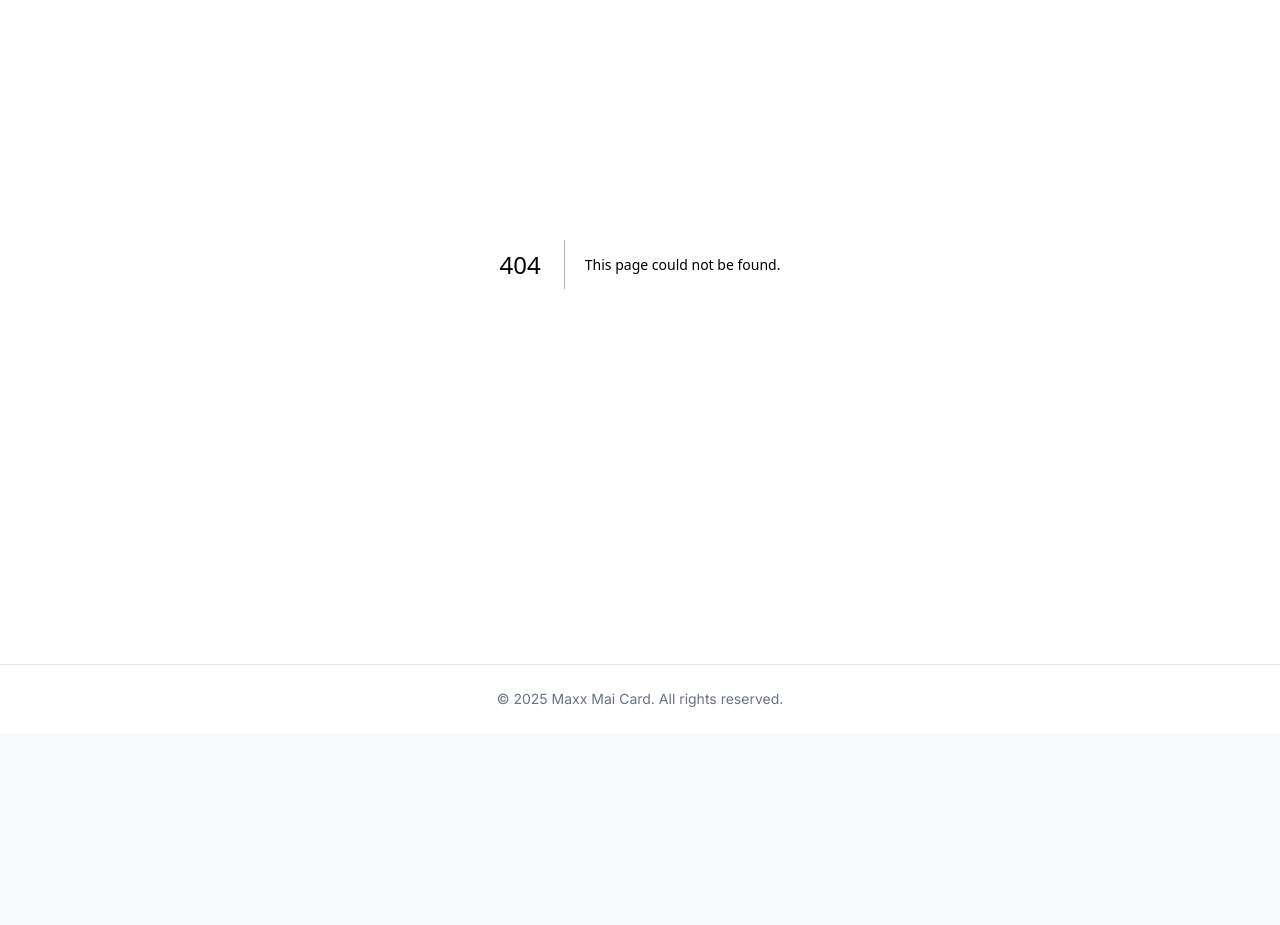
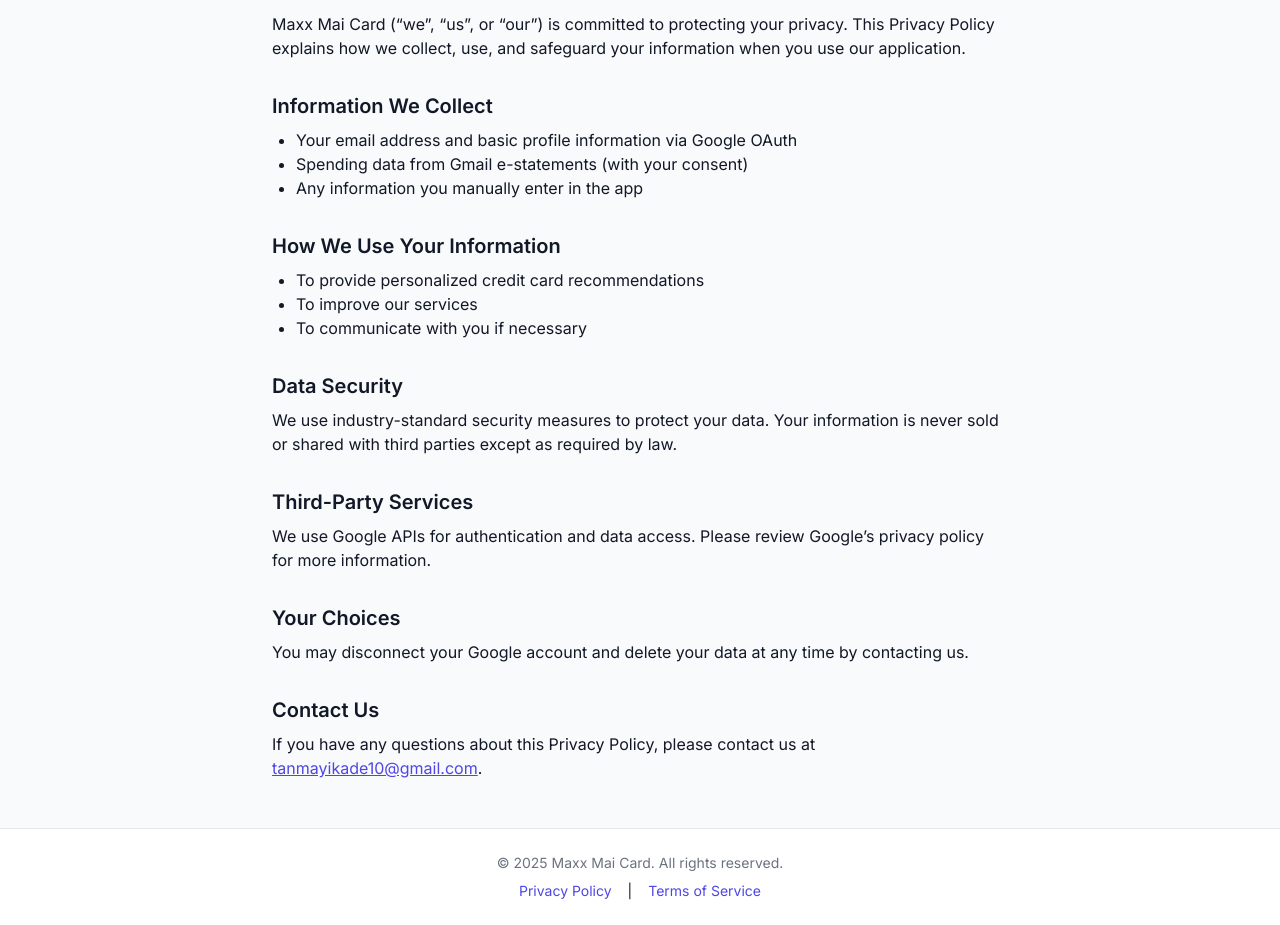
Before and after one commit to tanmayikade/credit-card-recommender, a Next.js app in the folder frontend/: page /privacy-policy in a window 1280 px wide. Before the commit this address had no page. Shown: the part 200-1125 px from the top of the page. Before the commit the page ends 933 px from the top, so only its background shows below. Built offline with nearby package versions, Linux system fonts and the light colour scheme.

Commit message:
added privacy-policy and terms.

```diff
--- a/frontend/components/Layout.tsx
+++ b/frontend/components/Layout.tsx
@@ -97,6 +97,11 @@ const Layout: React.FC<LayoutProps> = ({ children }) => {
           <p className="text-center text-sm text-gray-500 dark:text-gray-400">
             &copy; {new Date().getFullYear()} Maxx Mai Card. All rights reserved.
           </p>
+          <div className="mt-2 flex justify-center gap-4 text-sm">
+            <a href="/privacy-policy" className="text-primary-600 hover:underline">Privacy Policy</a>
+            <span>|</span>
+            <a href="/terms" className="text-primary-600 hover:underline">Terms of Service</a>
+          </div>
         </div>
       </footer>
     </div>
--- /dev/null
+++ b/frontend/pages/privacy-policy.tsx
@@ -0,0 +1,48 @@
+import Head from "next/head"
+
+export default function PrivacyPolicy() {
+  return (
+    <>
+      <Head>
+        <title>Privacy Policy | Maxx Mai Card</title>
+      </Head>
+      <div className="max-w-3xl mx-auto px-4 py-12">
+        <h1 className="text-3xl font-bold mb-6">Privacy Policy</h1>
+        <p className="mb-4">
+          <strong>Effective Date:</strong> {new Date().getFullYear()}-05-14
+        </p>
+        <p className="mb-4">
+          Maxx Mai Card (“we”, “us”, or “our”) is committed to protecting your privacy. This Privacy Policy explains how we collect, use, and safeguard your information when you use our application.
+        </p>
+        <h2 className="text-xl font-semibold mt-8 mb-2">Information We Collect</h2>
+        <ul className="list-disc ml-6 mb-4">
+          <li>Your email address and basic profile information via Google OAuth</li>
+          <li>Spending data from Gmail e-statements (with your consent)</li>
+          <li>Any information you manually enter in the app</li>
+        </ul>
+        <h2 className="text-xl font-semibold mt-8 mb-2">How We Use Your Information</h2>
+        <ul className="list-disc ml-6 mb-4">
+          <li>To provide personalized credit card recommendations</li>
+          <li>To improve our services</li>
+          <li>To communicate with you if necessary</li>
+        </ul>
+        <h2 className="text-xl font-semibold mt-8 mb-2">Data Security</h2>
+        <p className="mb-4">
+          We use industry-standard security measures to protect your data. Your information is never sold or shared with third parties except as required by law.
+        </p>
+        <h2 className="text-xl font-semibold mt-8 mb-2">Third-Party Services</h2>
+        <p className="mb-4">
+          We use Google APIs for authentication and data access. Please review Google’s privacy policy for more information.
+        </p>
+        <h2 className="text-xl font-semibold mt-8 mb-2">Your Choices</h2>
+        <p className="mb-4">
+          You may disconnect your Google account and delete your data at any time by contacting us.
+        </p>
+        <h2 className="text-xl font-semibold mt-8 mb-2">Contact Us</h2>
+        <p>
+          If you have any questions about this Privacy Policy, please contact us at <a href="mailto:tanmayikade10@gmail.com" className="text-primary-600 underline">tanmayikade10@gmail.com</a>.
+        </p>
+      </div>
+    </>
+  )
+}
--- /dev/null
+++ b/frontend/pages/terms.tsx
@@ -0,0 +1,44 @@
+import Head from "next/head"
+
+export default function Terms() {
+  return (
+    <>
+      <Head>
+        <title>Terms of Service | Maxx Mai Card</title>
+      </Head>
+      <div className="max-w-3xl mx-auto px-4 py-12">
+        <h1 className="text-3xl font-bold mb-6">Terms of Service</h1>
+        <p className="mb-4">
+          <strong>Effective Date:</strong> {new Date().getFullYear()}-05-14
+        </p>
+        <p className="mb-4">
+          By using Maxx Mai Card, you agree to these Terms of Service. If you do not agree, please do not use the application.
+        </p>
+        <h2 className="text-xl font-semibold mt-8 mb-2">Use of Service</h2>
+        <p className="mb-4">
+          You must be at least 18 years old to use this service. You agree to use the app only for lawful purposes.
+        </p>
+        <h2 className="text-xl font-semibold mt-8 mb-2">User Data</h2>
+        <p className="mb-4">
+          You are responsible for the accuracy of the information you provide. We do not guarantee the accuracy of recommendations.
+        </p>
+        <h2 className="text-xl font-semibold mt-8 mb-2">Account Security</h2>
+        <p className="mb-4">
+          You are responsible for maintaining the confidentiality of your account and credentials.
+        </p>
+        <h2 className="text-xl font-semibold mt-8 mb-2">Limitation of Liability</h2>
+        <p className="mb-4">
+          Maxx Mai Card is provided “as is” without warranties of any kind. We are not liable for any damages arising from your use of the app.
+        </p>
+        <h2 className="text-xl font-semibold mt-8 mb-2">Changes to Terms</h2>
+        <p className="mb-4">
+          We may update these Terms at any time. Continued use of the app means you accept the new Terms.
+        </p>
+        <h2 className="text-xl font-semibold mt-8 mb-2">Contact Us</h2>
+        <p>
+          For questions about these Terms, contact us at <a href="mailto:tanmayikade10@gmail.com" className="text-primary-600 underline">tanmayikade10@gmail.com</a>.
+        </p>
+      </div>
+    </>
+  )
+}
```
